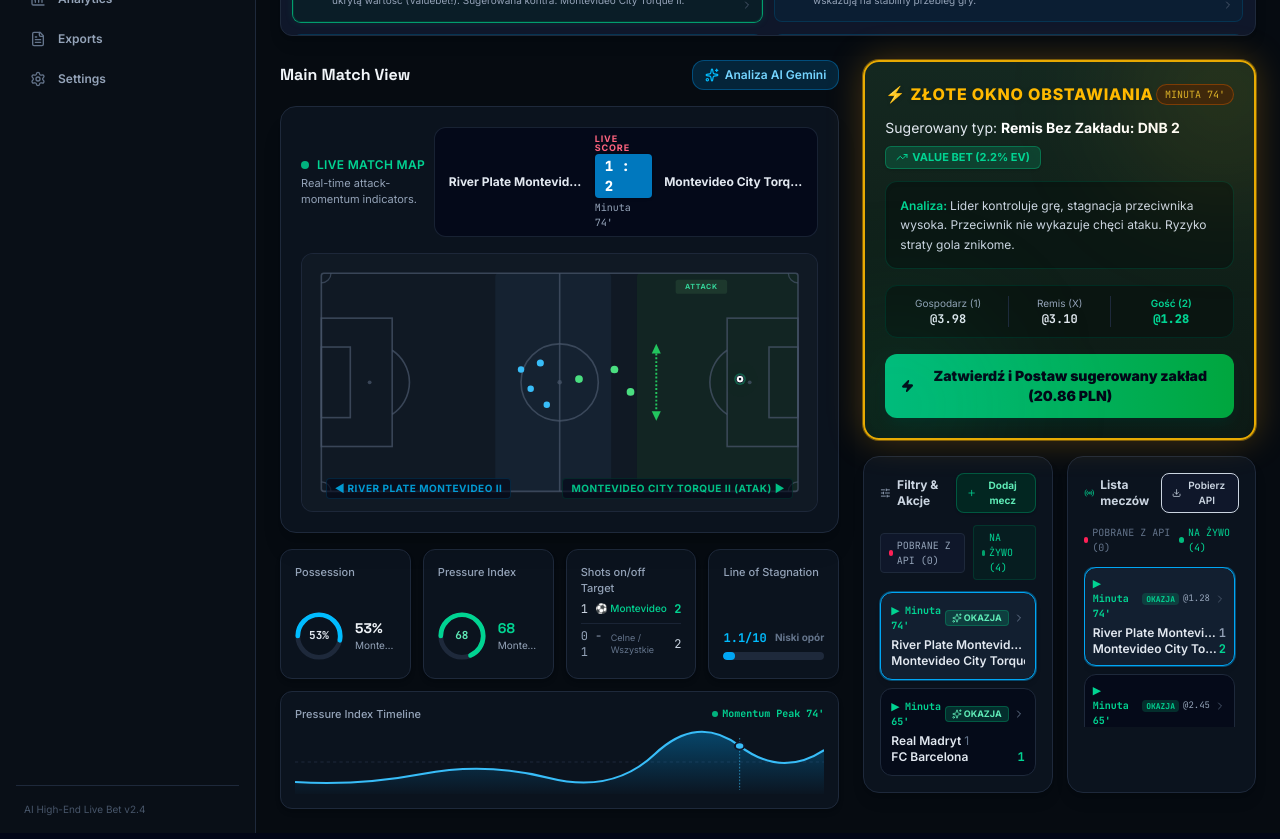
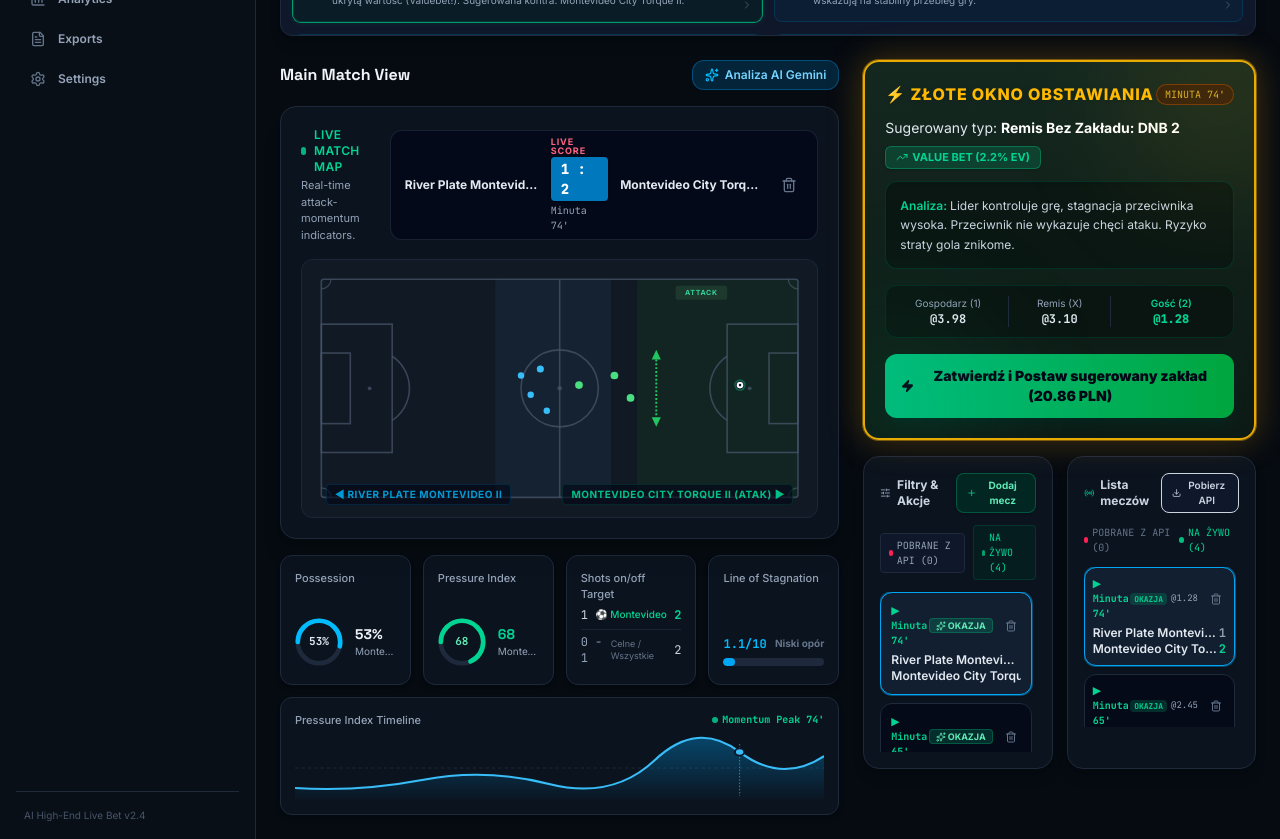
Before and after one commit to lukasz8423-code/AI-Pi-ka-, a React (Vite) app: page / in a window 1280 px wide. Shown: the part 320-1159 px from the top of the page. Built offline with nearby package versions, Linux system fonts and the light colour scheme.

Commit message:
Dodanie mozliwosci usuwania meczow z listy (ikony kosza, obsluga pustej listy i przywracania)

```diff
--- a/src/App.tsx
+++ b/src/App.tsx
@@ -19,7 +19,7 @@ import { AddMatchModal } from './components/AddMatchModal';
 import { NotificationCenterModal } from './components/NotificationCenterModal';
 import { UserProfileModal } from './components/UserProfileModal';
 import { fetchRealMatchesSafe, fetchAiAnalysisSafe } from './utils/apiService';
-import { Key, X, Plus, ShieldCheck, Sparkles, SlidersHorizontal, BarChart3, Radio } from 'lucide-react';
+import { Key, X, Plus, ShieldCheck, Sparkles, SlidersHorizontal, BarChart3, Radio, Trash2, RotateCcw } from 'lucide-react';
 
 export default function App() {
   const [currentTab, setCurrentTab] = useState<string>('dashboard');
@@ -167,6 +167,22 @@ export default function App() {
     setMatches(prev => prev.map(m => m.id === updated.id ? updated : m));
   };
 
+  const handleDeleteMatch = (id: string, e?: React.MouseEvent) => {
+    if (e) e.stopPropagation();
+    setMatches(prev => {
+      const updated = prev.filter(m => m.id !== id);
+      if (selectedMatchId === id) {
+        setSelectedMatchId(updated.length > 0 ? updated[0].id : null);
+      }
+      return updated;
+    });
+  };
+
+  const handleRestoreDefaultMatches = () => {
+    setMatches(INITIAL_MATCHES);
+    setSelectedMatchId(INITIAL_MATCHES[0]?.id || null);
+  };
+
   const handleFetchRealMatches = async () => {
     if (fetchingReal) return;
     setFetchingReal(true);
@@ -270,14 +286,30 @@ export default function App() {
                   {selectedMatch ? (
                     <div className="space-y-4 animate-fadeIn">
                       {/* Live Match Map - 2D Boisko piłkarskie ze strefami taktycznymi */}
-                      <LivePitchMap match={selectedMatch} />
+                      <LivePitchMap match={selectedMatch} onDeleteMatch={handleDeleteMatch} />
 
                       {/* Miniatura statystyk (Possession, Pressure Index, Shots, Line of Stagnation, Wave Timeline) */}
                       <MatchPitchStats match={selectedMatch} />
                     </div>
                   ) : (
-                    <div className="bg-[#0b131e] border border-slate-850 rounded-2xl p-12 text-center text-slate-400">
-                      Wybierz mecz z listy, aby wyświetlić analizę na żywo.
+                    <div className="bg-[#0b131e] border border-slate-850 rounded-2xl p-12 text-center text-slate-400 space-y-3">
+                      <p className="text-sm">Brak meczów na liście do analizy.</p>
+                      <div className="flex justify-center gap-2">
+                        <button
+                          onClick={handleRestoreDefaultMatches}
+                          className="px-4 py-2 bg-slate-900 hover:bg-slate-800 border border-slate-750 text-slate-200 text-xs font-bold rounded-xl transition cursor-pointer flex items-center gap-1.5"
+                        >
+                          <RotateCcw className="w-3.5 h-3.5" />
+                          <span>Przywróć domyślne mecze</span>
+                        </button>
+                        <button
+                          onClick={() => setShowAddMatchModal(true)}
+                          className="px-4 py-2 bg-emerald-600 hover:bg-emerald-500 text-white text-xs font-bold rounded-xl transition cursor-pointer flex items-center gap-1.5"
+                        >
+                          <Plus className="w-3.5 h-3.5" />
+                          <span>Dodaj mecz ręcznie</span>
+                        </button>
+                      </div>
                     </div>
                   )}
                 </div>
@@ -300,6 +332,7 @@ export default function App() {
                     selectedMatchId={selectedMatchId}
                     pinnedMatchIds={pinnedMatchIds}
                     onSelectMatch={handleSelectMatch}
+                    onDeleteMatch={handleDeleteMatch}
                     onFetchRealMatches={handleFetchRealMatches}
                     fetchingReal={fetchingReal}
                     onOpenAddMatchModal={() => setShowAddMatchModal(true)}
@@ -323,8 +356,9 @@ export default function App() {
           )}
 
           {/* Zakładka: Analytics & Zaawansowane Modele */}
-          {currentTab === 'analytics' && selectedMatch && (
+          {currentTab === 'analytics' && (
             <div className="animate-fadeIn">
+              {selectedMatch ? (
                 <AnalysisPanel
                   match={selectedMatch}
                   matches={matches}
@@ -335,6 +369,17 @@ export default function App() {
                   onOpenAddMatchForm={() => setShowAddMatchModal(true)}
                   lastFetched={lastFetched}
                 />
+              ) : (
+                <div className="bg-[#0b131e] border border-slate-850 rounded-2xl p-12 text-center text-slate-400 space-y-3">
+                  <p>Wybierz lub dodaj mecz, aby wyświetlić zaawansowane modele matematyczne.</p>
+                  <button
+                    onClick={handleRestoreDefaultMatches}
+                    className="px-4 py-2 bg-slate-900 hover:bg-slate-800 border border-slate-750 text-slate-200 text-xs font-bold rounded-xl transition cursor-pointer"
+                  >
+                    Przywróć domyślne mecze
+                  </button>
+                </div>
+              )}
             </div>
           )}
 
@@ -352,11 +397,27 @@ export default function App() {
           {/* Zakładka: Filtry / Wszystkie mecze */}
           {currentTab === 'filtry' && (
             <div className="bg-[#0b131e] border border-slate-850 rounded-2xl p-6 space-y-4 animate-fadeIn">
-              <div className="flex items-center justify-between">
+              <div className="flex flex-wrap items-center justify-between gap-3">
                 <h2 className="text-base font-bold text-slate-100 flex items-center gap-2">
                   <SlidersHorizontal className="w-5 h-5 text-sky-400" />
-                  Zarządzanie Meczami i Filtrami
+                  <span>Zarządzanie Meczami i Filtrami ({matches.length})</span>
                 </h2>
+                <div className="flex items-center gap-2">
+                  <button
+                    onClick={() => setShowAddMatchModal(true)}
+                    className="bg-slate-900 hover:bg-slate-800 border border-slate-750 text-slate-200 font-bold text-xs px-3 py-2 rounded-xl transition cursor-pointer flex items-center gap-1"
+                  >
+                    <Plus className="w-3.5 h-3.5 text-emerald-400" />
+                    <span>Dodaj mecz</span>
+                  </button>
+                  <button
+                    onClick={handleRestoreDefaultMatches}
+                    className="bg-slate-900 hover:bg-slate-800 border border-slate-750 text-slate-200 font-bold text-xs px-3 py-2 rounded-xl transition cursor-pointer flex items-center gap-1"
+                    title="Przywróć przykładowe mecze"
+                  >
+                    <RotateCcw className="w-3.5 h-3.5 text-amber-400" />
+                    <span>Przywróć</span>
+                  </button>
                   <button
                     onClick={handleFetchRealMatches}
                     disabled={fetchingReal}
@@ -365,7 +426,13 @@ export default function App() {
                     {fetchingReal ? 'Pobieranie...' : 'Pobierz mecze z API'}
                   </button>
                 </div>
+              </div>
 
+              {matches.length === 0 ? (
+                <div className="text-center py-12 text-slate-400">
+                  <p className="text-sm">Brak meczów na liście.</p>
+                </div>
+              ) : (
                 <div className="grid grid-cols-1 md:grid-cols-2 lg:grid-cols-3 gap-4">
                   {matches.map(m => (
                     <div
@@ -374,17 +441,28 @@ export default function App() {
                         setSelectedMatchId(m.id);
                         setCurrentTab('dashboard');
                       }}
-                    className="bg-[#0e1724] border border-slate-800 hover:border-sky-500 p-4 rounded-xl cursor-pointer transition shadow-md"
+                      className="bg-[#0e1724] border border-slate-800 hover:border-sky-500 p-4 rounded-xl cursor-pointer transition shadow-md relative group"
                     >
-                    <div className="flex justify-between text-xs text-slate-400 mb-2 font-mono">
+                      <div className="flex justify-between items-center text-xs text-slate-400 mb-2 font-mono">
                         <span className="text-emerald-400 font-bold">Minuta {m.minuta}'</span>
+                        <div className="flex items-center gap-2">
                           <span>@{m.kursZalecany || m.kurs1}</span>
+                          <button
+                            type="button"
+                            onClick={(e) => handleDeleteMatch(m.id, e)}
+                            className="p-1 text-slate-500 hover:text-rose-400 hover:bg-rose-950/60 rounded-md transition cursor-pointer"
+                            title="Usuń mecz z listy"
+                          >
+                            <Trash2 className="w-3.5 h-3.5" />
+                          </button>
+                        </div>
                       </div>
                       <div className="text-sm font-bold text-slate-100">{m.gospodarz} {m.gole1} : {m.gole2} {m.gosc}</div>
                       <div className="text-xs text-slate-400 mt-2 line-clamp-2">{m.notatki || 'Brak notatek'}</div>
                     </div>
                   ))}
                 </div>
+              )}
             </div>
           )}
 
--- a/src/components/CompactMatchListView.tsx
+++ b/src/components/CompactMatchListView.tsx
@@ -1,6 +1,6 @@
 import React from 'react';
 import { LiveMatch } from '../types';
-import { SlidersHorizontal, Radio, Download, Star, Lock, Sparkles, Plus, ChevronRight } from 'lucide-react';
+import { SlidersHorizontal, Radio, Download, Star, Lock, Sparkles, Plus, ChevronRight, Trash2 } from 'lucide-react';
 import { checkHasValuebet } from './MatchList';
 
 interface CompactMatchListViewProps {
@@ -9,6 +9,7 @@ interface CompactMatchListViewProps {
   selectedMatchId: string | null;
   pinnedMatchIds: string[];
   onSelectMatch: (id: string) => void;
+  onDeleteMatch: (id: string) => void;
   onFetchRealMatches: () => void;
   fetchingReal: boolean;
   onOpenAddMatchModal: () => void;
@@ -20,6 +21,7 @@ export const CompactMatchListView: React.FC<CompactMatchListViewProps> = ({
   selectedMatchId,
   pinnedMatchIds,
   onSelectMatch,
+  onDeleteMatch,
   onFetchRealMatches,
   fetchingReal,
   onOpenAddMatchModal,
@@ -64,8 +66,8 @@ export const CompactMatchListView: React.FC<CompactMatchListViewProps> = ({
           </div>
 
           {/* Podgląd wybranych meczów */}
-          <div className="space-y-2">
-            {liveMatches.slice(0, 2).map((m) => {
+          <div className="space-y-2 max-h-[160px] overflow-y-auto pr-1 custom-scrollbar">
+            {liveMatches.slice(0, 4).map((m) => {
               const isSelected = m.id === selectedMatchId;
               const hasVal = checkHasValuebet(m);
               return (
@@ -89,7 +91,17 @@ export const CompactMatchListView: React.FC<CompactMatchListViewProps> = ({
                         </span>
                       )}
                       {m.isLocked && <Lock className="w-2.5 h-2.5 text-amber-400" />}
-                      <ChevronRight className={`w-3 h-3 text-slate-500 group-hover:text-sky-400 transition ${isSelected ? 'text-sky-400' : ''}`} />
+                      <button
+                        type="button"
+                        onClick={(e) => {
+                          e.stopPropagation();
+                          onDeleteMatch(m.id);
+                        }}
+                        className="p-1 text-slate-500 hover:text-rose-400 hover:bg-rose-950/50 rounded-md transition cursor-pointer ml-1"
+                        title="Usuń mecz z listy"
+                      >
+                        <Trash2 className="w-3 h-3" />
+                      </button>
                     </div>
                   </div>
 
@@ -169,7 +181,17 @@ export const CompactMatchListView: React.FC<CompactMatchListViewProps> = ({
                         </span>
                       )}
                       <span className="text-slate-400 text-[9px]">@{m.kursZalecany || m.kurs1}</span>
-                      <ChevronRight className={`w-3 h-3 text-slate-600 group-hover:text-sky-400 transition ${isSelected ? 'text-sky-400' : ''}`} />
+                      <button
+                        type="button"
+                        onClick={(e) => {
+                          e.stopPropagation();
+                          onDeleteMatch(m.id);
+                        }}
+                        className="p-1 text-slate-500 hover:text-rose-400 hover:bg-rose-950/50 rounded-md transition cursor-pointer ml-1"
+                        title="Usuń mecz z listy"
+                      >
+                        <Trash2 className="w-3 h-3" />
+                      </button>
                     </div>
                   </div>
 
--- a/src/components/LivePitchMap.tsx
+++ b/src/components/LivePitchMap.tsx
@@ -1,11 +1,13 @@
 import React from 'react';
 import { LiveMatch } from '../types';
+import { Trash2 } from 'lucide-react';
 
 interface LivePitchMapProps {
   match: LiveMatch;
+  onDeleteMatch?: (id: string) => void;
 }
 
-export const LivePitchMap: React.FC<LivePitchMapProps> = ({ match }) => {
+export const LivePitchMap: React.FC<LivePitchMapProps> = ({ match, onDeleteMatch }) => {
   const possessionAway = match.posiadaniePilki2 ?? (match.posiadaniePilki1 ? 100 - match.posiadaniePilki1 : 53);
   const isAwayLeading = match.gole2 > match.gole1;
   const isHomeLeading = match.gole1 > match.gole2;
@@ -39,6 +41,16 @@ export const LivePitchMap: React.FC<LivePitchMapProps> = ({ match }) => {
           <span className="text-xs font-bold text-slate-200 truncate max-w-[120px] sm:max-w-[150px]">
             {match.gosc}
           </span>
+          {onDeleteMatch && (
+            <button
+              type="button"
+              onClick={() => onDeleteMatch(match.id)}
+              className="p-1.5 text-slate-500 hover:text-rose-400 hover:bg-rose-950/40 rounded-lg transition-all cursor-pointer ml-1"
+              title="Usuń ten mecz z listy"
+            >
+              <Trash2 className="w-4 h-4" />
+            </button>
+          )}
         </div>
       </div>
 
```
Lines whose indentation alone changed are shown as unchanged.
